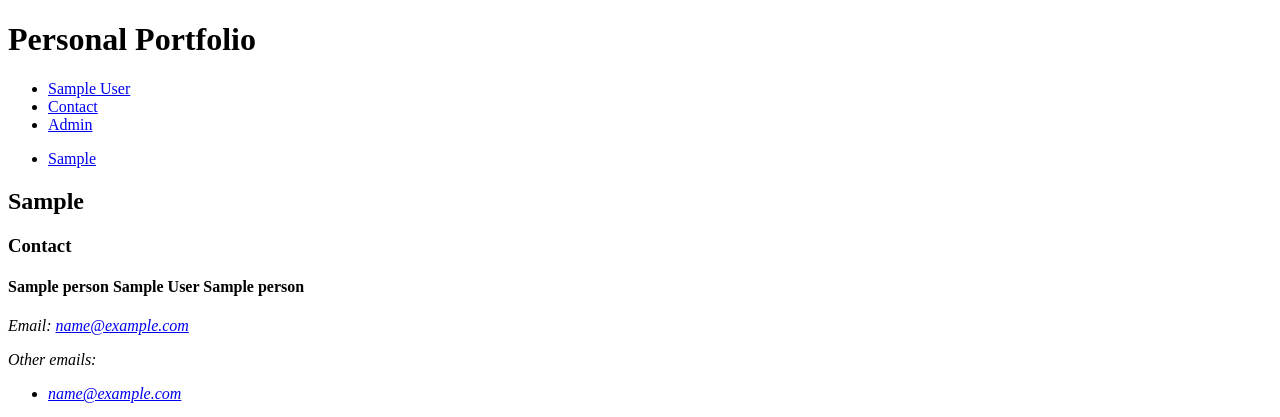
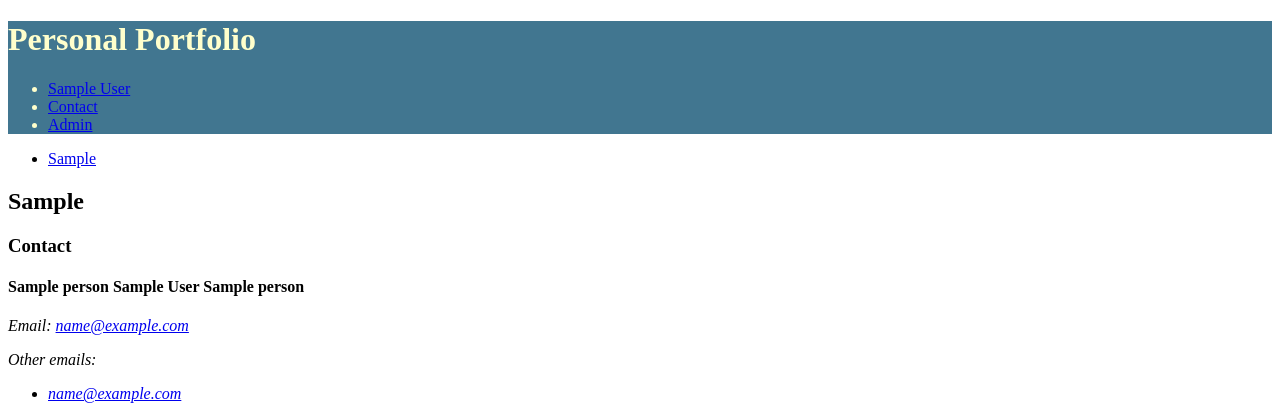
Before and after one commit to ospalax/kmi-yinfs, a Django app: page /portfolio/ in a window 1280 px wide. Shown: the top 417 px of the page. Run offline with Django 3.2, Linux system fonts and the light colour scheme; tables that the repository leaves empty hold one stand-in row (values such as "Sample post").

Commit message:
Add support for static files
+ add initial css

Signed-off-by: Petr Ospalý <petr@ospalax.cz>

```diff
--- a/app/kmi-yinfs/urls.py
+++ b/app/kmi-yinfs/urls.py
@@ -29,3 +29,6 @@ urlpatterns = [
 
 # serve uploaded images even from admin interface
 urlpatterns += static(settings.MEDIA_URL, document_root=settings.MEDIA_ROOT)
+
+# add static files (css, js, img etc.)
+urlpatterns += static(settings.STATIC_URL, document_root=settings.STATIC_ROOT)
--- /dev/null
+++ b/app/portfolio/static/portfolio/base.css
@@ -0,0 +1,6 @@
+@charset "UTF-8";
+
+header {
+    color: #ffc;
+    background: #417690;
+}
--- a/app/portfolio/templates/portfolio/index.html
+++ b/app/portfolio/templates/portfolio/index.html
@@ -1,9 +1,11 @@
 <!DOCTYPE html>
 <html lang="en">
 
+{% load static %}
 <head>
   <meta charset="utf-8">
   <title> Personal Portfolio </title>
+  <link rel="stylesheet" href="{% static "portfolio/base.css" %}" />
 </head>
 
 <body>
```
